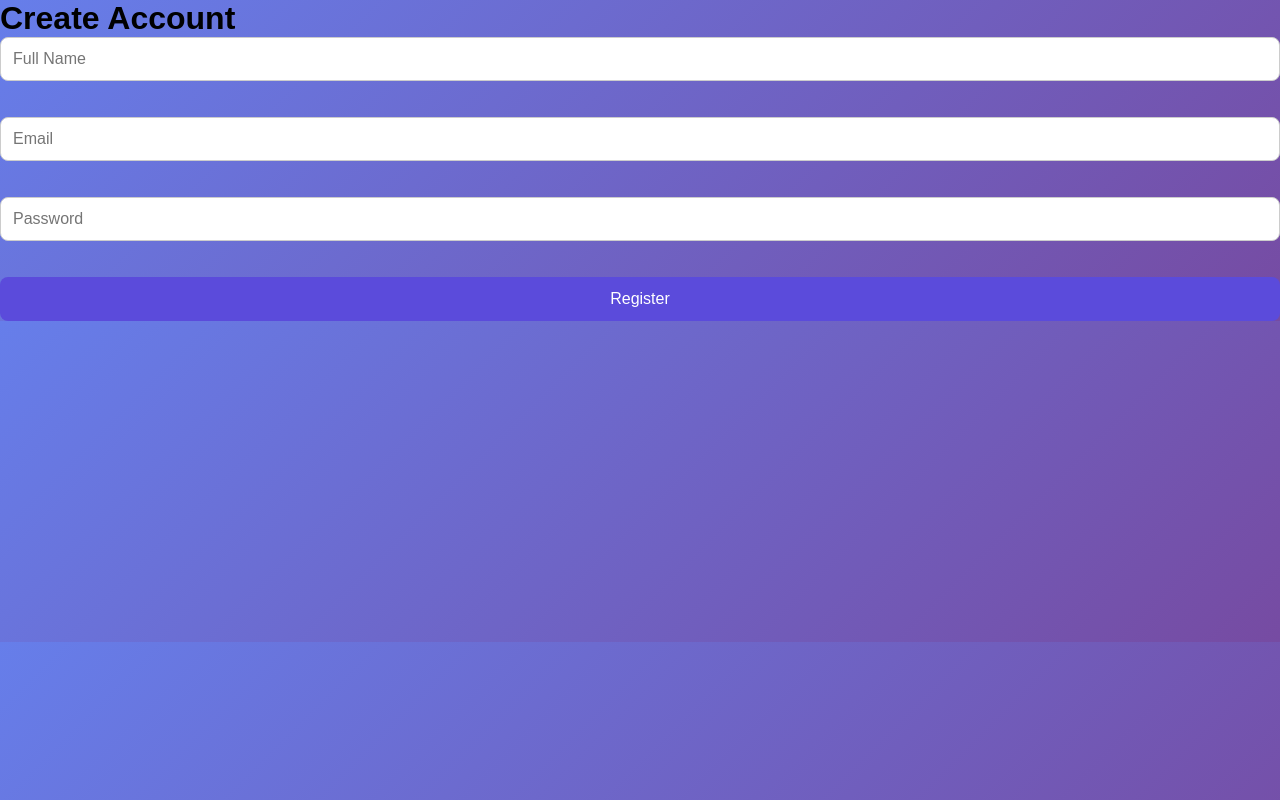
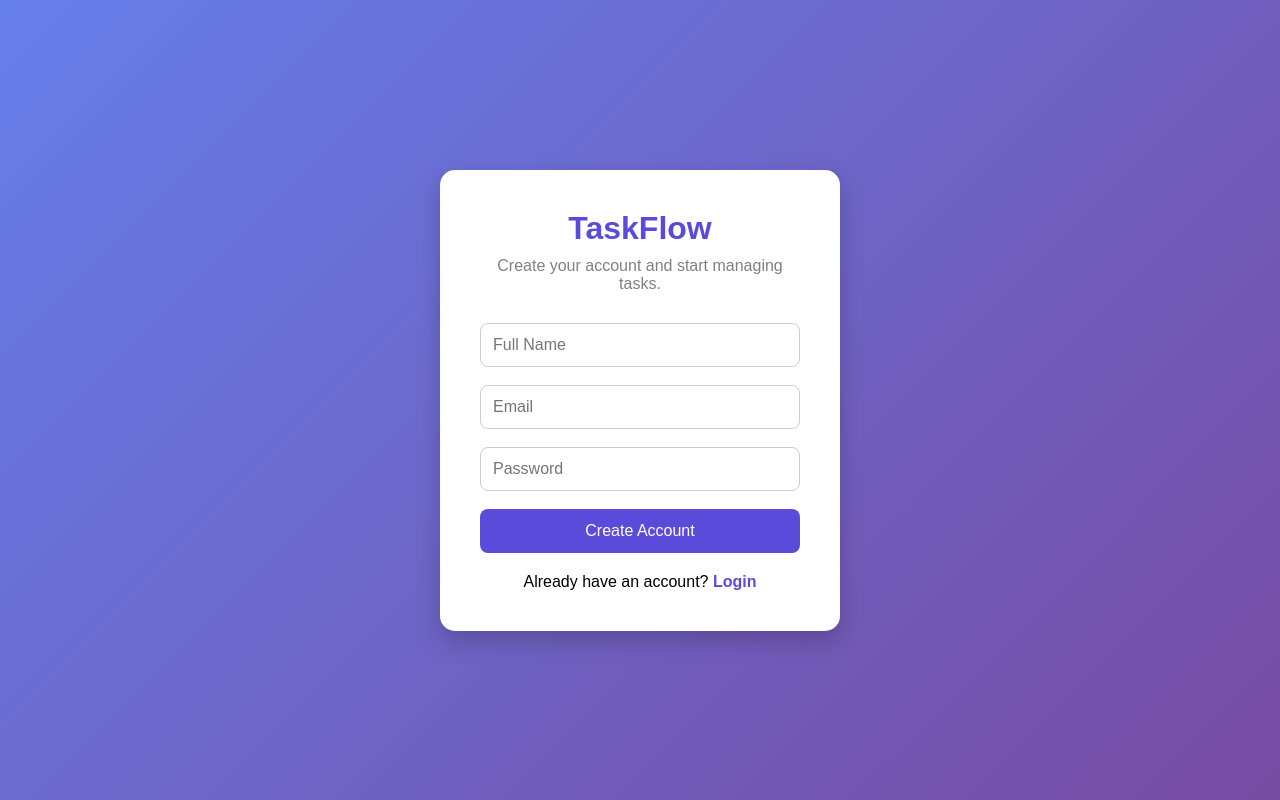
Before and after one commit to Banuja-Vijayarajan/StudentTaskManager, a React (Vite) app in the folder client/: page /register in a window 1280 px wide. Built offline with nearby package versions, Linux system fonts and the light colour scheme.

Commit message:
Create modern register page

```diff
--- a/client/src/pages/Register.jsx
+++ b/client/src/pages/Register.jsx
@@ -1,18 +1,39 @@
+import { Link } from "react-router-dom";
+import "../styles/Register.css";
+
 function Register() {
   return (
-    <div>
-      <h1>Create Account</h1>
+    <div className="register-container">
+      <div className="register-card">
 
-      <input type="text" placeholder="Full Name" />
-      <br /><br />
+        <h1 className="logo">TaskFlow</h1>
+        <p className="subtitle">
+          Create your account and start managing tasks.
+        </p>
 
-      <input type="email" placeholder="Email" />
-      <br /><br />
+        <input
+          type="text"
+          placeholder="Full Name"
+        />
 
-      <input type="password" placeholder="Password" />
-      <br /><br />
+        <input
+          type="email"
+          placeholder="Email"
+        />
 
-      <button>Register</button>
+        <input
+          type="password"
+          placeholder="Password"
+        />
+
+        <button>Create Account</button>
+
+        <p className="login-text">
+          Already have an account?{" "}
+          <Link to="/">Login</Link>
+        </p>
+
+      </div>
     </div>
   );
 }
--- a/client/src/styles/Register.css
+++ b/client/src/styles/Register.css
@@ -0,0 +1,78 @@
+*{
+    margin:0;
+    padding:0;
+    box-sizing:border-box;
+    font-family:Arial, Helvetica, sans-serif;
+}
+
+body{
+    background:linear-gradient(135deg,#667eea,#764ba2);
+}
+
+.register-container{
+    height:100vh;
+    display:flex;
+    justify-content:center;
+    align-items:center;
+}
+
+.register-card{
+    width:400px;
+    background:white;
+    padding:40px;
+    border-radius:15px;
+    box-shadow:0 10px 25px rgba(0,0,0,.2);
+}
+
+.logo{
+    text-align:center;
+    color:#5b4bdb;
+    margin-bottom:10px;
+}
+
+.subtitle{
+    text-align:center;
+    color:gray;
+    margin-bottom:30px;
+}
+
+input{
+    width:100%;
+    padding:12px;
+    margin-bottom:18px;
+    border:1px solid #ccc;
+    border-radius:8px;
+    font-size:16px;
+}
+
+input:focus{
+    outline:none;
+    border-color:#5b4bdb;
+}
+
+button{
+    width:100%;
+    padding:13px;
+    border:none;
+    border-radius:8px;
+    background:#5b4bdb;
+    color:white;
+    font-size:16px;
+    cursor:pointer;
+    transition:.3s;
+}
+
+button:hover{
+    background:#4834d4;
+}
+
+.login-text{
+    text-align:center;
+    margin-top:20px;
+}
+
+.login-text a{
+    text-decoration:none;
+    color:#5b4bdb;
+    font-weight:bold;
+}
```
